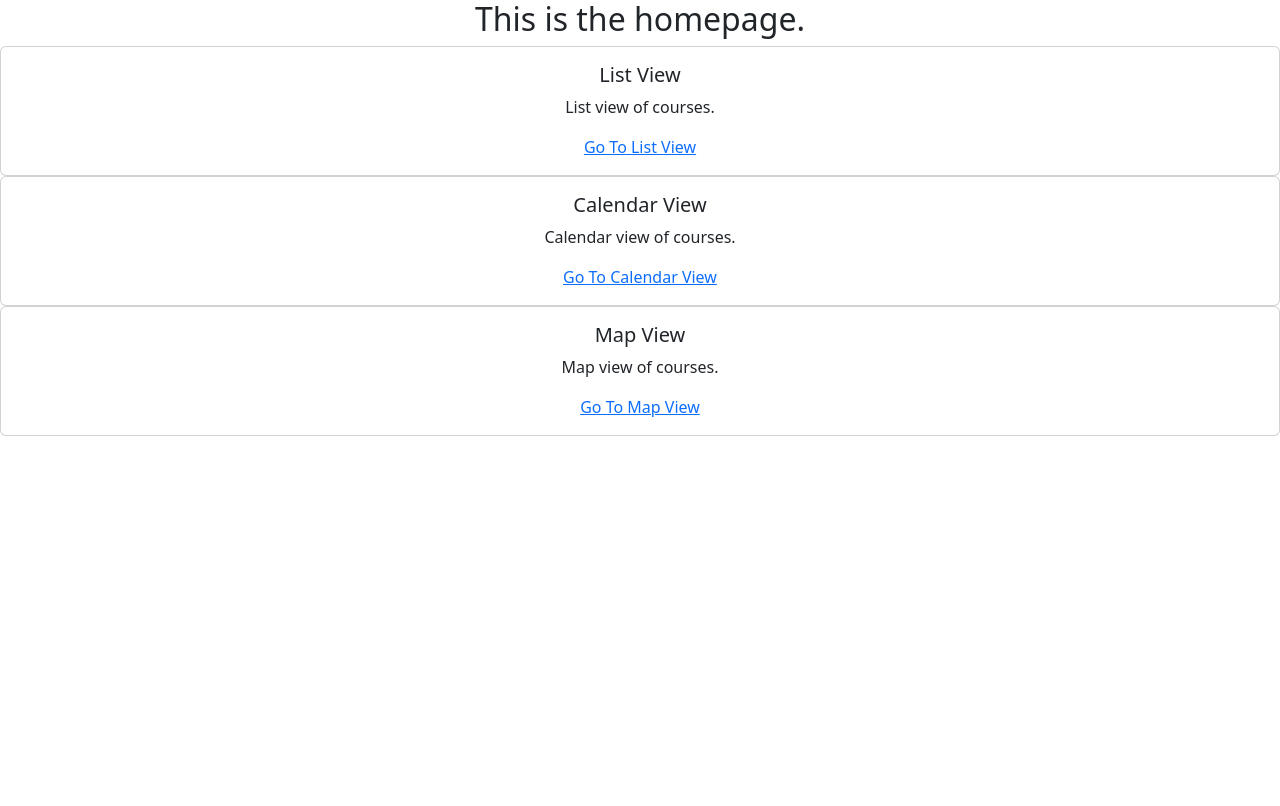
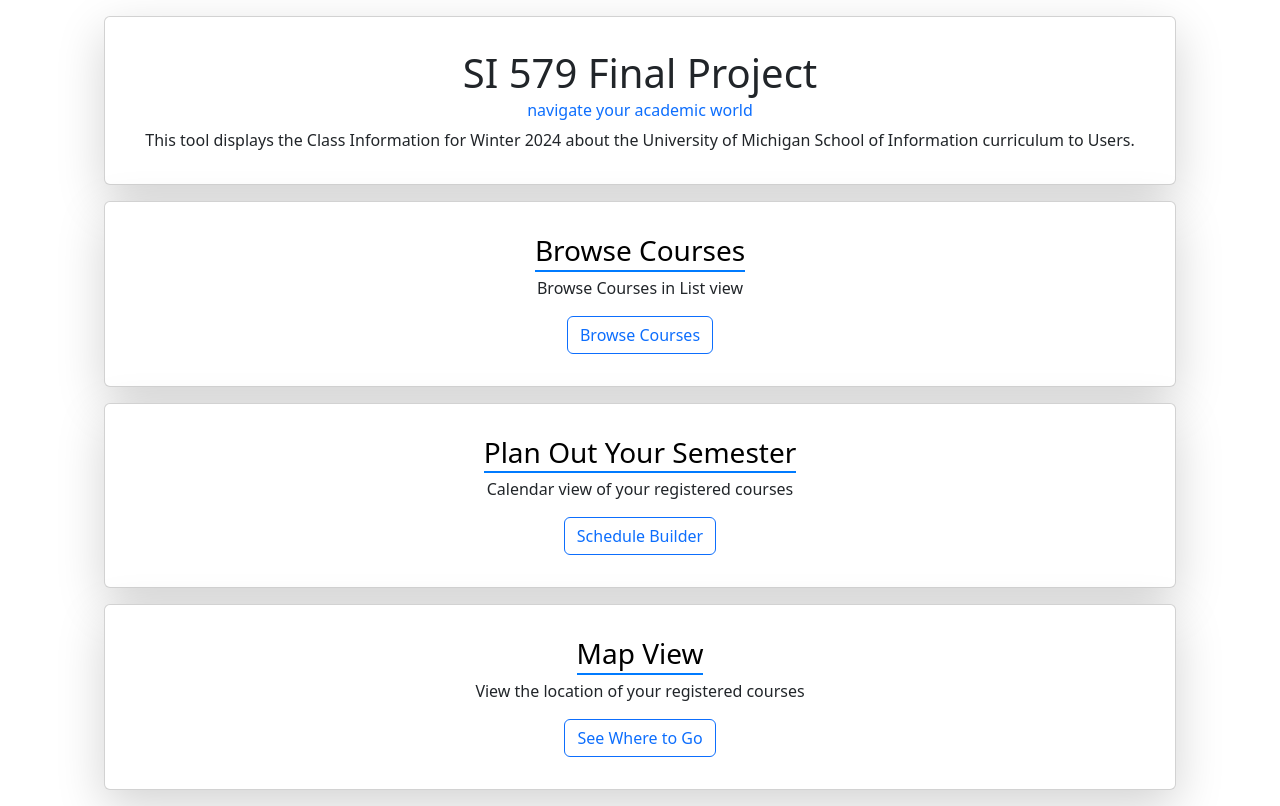
Before and after one commit to wushiyu12/si579_group_project, a React (Create React App) app in the folder si579proj/: page / in a window 1280 px wide. Built offline with nearby package versions, Linux system fonts and the light colour scheme.

Commit message:
homepage ui change

```diff
--- a/si579proj/src/App.css
+++ b/si579proj/src/App.css
@@ -36,3 +36,22 @@
     transform: rotate(360deg);
   }
 }
+
+
+/* Class for the title inside the card. */
+.page-title {
+  color: black; /* Sets the text color to black. */
+  position: relative; /* Needed for positioning the pseudo-element absolutely relative to this element. */
+  display: inline-block; /* Ensures the element (and the pseudo-element) only takes up necessary space. */
+}
+
+/* Pseudo-element for creating the underline effect. */
+.page-title::after {
+  content: ''; /* Required for pseudo-elements, even if no actual content is added. */
+  position: absolute; /* Positions the pseudo-element absolutely within its relative parent. */
+  left: 0; /* Aligns the pseudo-element to the left edge of the parent element. */
+  bottom: -4px; /* Positions the pseudo-element just below the text. Adjust as needed. */
+  width: 100%; /* Ensures the underline spans the entire width of the text. */
+  height: 2px; /* Thickness of the underline. Adjust to change the thickness. */
+  background-color: #007bff; /* Sets the underline color. Here, it's set to a common Bootstrap primary blue. Adjust the color code to match your theme. */
+}
--- a/si579proj/src/component/CourseCardArea.js
+++ b/si579proj/src/component/CourseCardArea.js
@@ -18,7 +18,7 @@
 
 const CourseCardArea = () => {
     const [courses, setCourses] = useState(courseList);
-    const arr = courses.reduce((item, key, index) => (index % 3 == 0 ? item.push([key]) : item[item.length-1].push(key)) && item, []);
+    const arr = courses.reduce((item, key, index) => (index % 4 == 0 ? item.push([key]) : item[item.length-1].push(key)) && item, []);
     return (
         <Container>
             {arr.map(group =>
--- /dev/null
+++ b/si579proj/src/component/Logo.js
@@ -0,0 +1,19 @@
+import Card from 'react-bootstrap/Card';
+
+const Logo = () => {
+  return (
+    <Card style={{ width: '67rem' }} className='shadow-lg mx-auto p-3 my-3'>
+      <Card.Body>
+        <Card.Title className="fs-1">SI 579 Final Project</Card.Title>
+        <Card.Subtitle className="mb-2 text-primary">navigate your academic world </Card.Subtitle>
+        <Card.Text>
+        This tool displays the Class Information for Winter 2024
+        about the University of Michigan School of Information curriculum to Users.
+        </Card.Text>
+      </Card.Body>
+    </Card>
+
+  );
+}
+
+export default Logo;
--- /dev/null
+++ b/si579proj/src/component/ViewLogo.js
@@ -0,0 +1,33 @@
+import Card from 'react-bootstrap/Card';
+import Button from 'react-bootstrap/Button';
+import { useNavigate } from 'react-router-dom';
+
+// the package info which not covered in our class
+// is from their website and some the comment is generated by
+// chatgpt for better understanding and memorizing
+
+const ViewLogo = ({ pageName, description, address, buttonText }) => {
+  // useNavigate is a hook from react-router-dom v6 that provides navigation functionality.
+  // This allows us to programmatically change routes.
+  const navigate = useNavigate();
+
+  // handleNavigation is a function that is triggered on button click.
+  // It uses the navigate function to change the current route to the specified address.
+  const handleNavigation = () => {
+    navigate(`/${address}`);
+  };
+    return (
+      <Card style={{ width: '67rem' }} className='shadow-lg mx-auto p-3 my-3'>
+        <Card.Body>
+          <Card.Title className="fs-3 page-title" >{pageName}</Card.Title>
+          <Card.Text>
+          {description}
+          </Card.Text>
+          <Button variant="outline-primary" onClick={handleNavigation}>{buttonText}</Button>
+        </Card.Body>
+      </Card>
+
+    );
+  }
+
+export default ViewLogo;
--- a/si579proj/src/pages/homepage.js
+++ b/si579proj/src/pages/homepage.js
@@ -1,16 +1,21 @@
 import React from 'react';
-import PageCard from '../component/pageCard';
+// import PageCard from '../component/pageCard';
+import Logo from '../component/Logo';
+import ViewLogo from '../component/ViewLogo';
 // import NavBar from '../component/NavBar';
 
 const homepage = () => {
   return (
     <>
-      <h2>
-        This is the homepage.
-      </h2>
-      <PageCard pageName='List View' description='List view of courses.' address='listView' />
+      <Logo/>
+      <ViewLogo pageName = 'Browse Courses' description = " Browse Courses in List view" address = 'listView' buttonText = 'Browse Courses'/>
+      <ViewLogo pageName = 'Plan Out Your Semester' description = "Calendar view of your registered courses" address = 'calendarView' buttonText = 'Schedule Builder'/>
+      <ViewLogo pageName = 'Map View' description = " View the location of your registered courses" address = 'mapView' buttonText = 'See Where to Go'/>
+
+      {/* to be removed */}
+      {/* <PageCard pageName='List View' description='List view of courses.' address='listView' />
       <PageCard pageName='Calendar View' description='Calendar view of courses.' address='calendarView' />
-      <PageCard pageName='Map View' description='Map view of courses.' address='mapView' />
+      <PageCard pageName='Map View' description='Map view of courses.' address='mapView' /> */}
     </>
   )
 }
--- a/si579proj/src/pages/listView.js
+++ b/si579proj/src/pages/listView.js
@@ -13,4 +13,5 @@
     );
   }
 
+
   export default listView;
```
